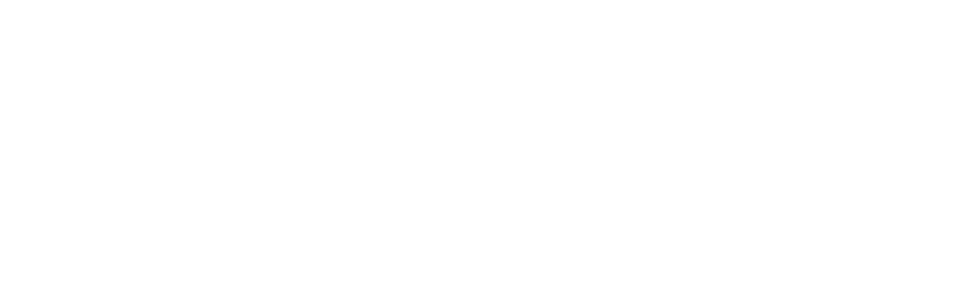
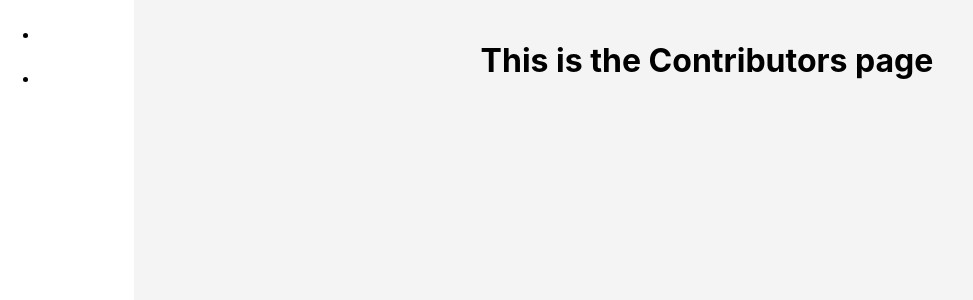
Before and after one commit to TS29TR21/Front-end, a React (Create React App) app in the folder frontend-bananaboat/: page /contributors-page in a window 1280 px wide. Before the commit this address had no page. Shown: the top 300 px of the page, without its empty margins (0-973 px from the left). Built offline with nearby package versions, Linux system fonts and the light colour scheme.

Commit message:
Updated The OER, SDL, FAQ and About

```diff
--- a/frontend-bananaboat/src/App.js
+++ b/frontend-bananaboat/src/App.js
@@ -14,6 +14,9 @@
 import SubjectView from "./components/subject-view.js";
 import FAQ from "./components/faq.js";
 import AboutUs from "./components/about-us.js";
+import OER from "./components/oer.js";
+import Contributors from "./components/contributors.js";
+import Self from "./components/sdl.js";
 
 function App() {
   return (
@@ -34,6 +37,9 @@
             <Route path="/subject-view-page" element={<SubjectView />} />
             <Route path="/faq-page" element={<FAQ />} />
             <Route path="/about-us-page" element={<AboutUs />} />
+            <Route path="/oer-page" element={<OER />} />
+            <Route path="/contributors-page" element={<Contributors />} />
+            <Route path="/self-page" element={<Self />} />
             <Route
               path="/file-upload-page"
               element={<UploadTaggingResource />}
--- a/frontend-bananaboat/src/components/contributors.js
+++ b/frontend-bananaboat/src/components/contributors.js
@@ -0,0 +1,118 @@
+import React, { useState } from "react";
+import { Link } from "react-router-dom"; // Ensure react-router-dom is installed
+
+const Contributors = () => {
+  const [searchQuery, setSearchQuery] = useState("");
+
+  const handleSearch = (e) => {
+    e.preventDefault();
+    // Handle search logic here (e.g., filtering subjects)
+    console.log("Search query:", searchQuery);
+  };
+
+  return (
+    <div style={styles.pageContainer}>
+      <nav style={styles.navigation}>
+        <ul style={styles.navList}>
+          <li style={styles.sidebarListItem}>
+            <Link to="/about-us-page" style={styles.link}>
+              About Us
+            </Link>
+          </li>
+          <li style={styles.navItem}>
+            <Link to="/faq-page" style={styles.link}>
+              FAQ
+            </Link>
+          </li>
+        </ul>
+      </nav>
+      {/* Main Content */}
+      <main style={styles.mainContent}>
+        <header style={styles.header}>
+          <h1>This is the Contributors page</h1>
+        </header>
+      </main>
+    </div>
+  );
+};
+
+// Styles for the page
+const styles = {
+  pageContainer: {
+    display: "flex",
+    height: "100vh",
+  },
+  sidebar: {
+    width: "200px", // Reduced width
+    backgroundColor: "#2c2c2c",
+    padding: "10px", // Reduced padding
+    color: "white",
+  },
+  sidebarList: {
+    listStyleType: "none",
+    padding: 0,
+  },
+  sidebarListItem: {
+    marginBottom: "8px", // Reduced margin
+  },
+  link: {
+    color: "white",
+    textDecoration: "none",
+    padding: "8px 12px", // Reduced padding for links
+    borderRadius: "4px",
+    display: "block",
+    transition: "background-color 0.3s, transform 0.3s", // Add transition for smooth hover effect
+  },
+  // Add hover effect using pseudo-element in CSS
+  linkHover: {
+    backgroundColor: "#4CAF50",
+    transform: "scale(1.05)", // Slightly enlarge on hover
+  },
+  mainContent: {
+    flex: 1,
+    padding: "20px",
+    backgroundColor: "#f4f4f4",
+    overflowY: "auto",
+  },
+  header: {
+    textAlign: "center",
+    paddingBottom: "20px",
+  },
+  searchSection: {
+    display: "flex",
+    justifyContent: "center",
+    marginBottom: "20px",
+  },
+  searchInput: {
+    padding: "10px",
+    width: "250px", // Adjusted width for search input
+    borderRadius: "4px",
+    border: "1px solid #ccc",
+    marginRight: "10px",
+  },
+  searchButton: {
+    padding: "10px 15px",
+    backgroundColor: "#4CAF50",
+    color: "white",
+    border: "none",
+    borderRadius: "4px",
+    cursor: "pointer",
+  },
+  banner: {
+    display: "flex",
+    alignItems: "center",
+    justifyContent: "center",
+    backgroundColor: "#e4e4e4",
+    padding: "20px",
+    borderRadius: "8px",
+    marginBottom: "30px",
+  },
+  bannerText: {
+    textAlign: "left",
+  },
+  navSection: {
+    textAlign: "center",
+  },
+};
+
+export default Contributors;
--- a/frontend-bananaboat/src/components/home.js
+++ b/frontend-bananaboat/src/components/home.js
@@ -32,17 +32,17 @@
               </Link>
             </li>
             <li style={styles.sidebarListItem}>
-              <Link to="/other-oers" style={styles.link}>
+              <Link to="/oer-page" style={styles.link}>
                 Other Useful OERs
               </Link>
             </li>
             <li style={styles.sidebarListItem}>
-              <Link to="/contributors" style={styles.link}>
+              <Link to="/contributors-page" style={styles.link}>
                 Contributors
               </Link>
             </li>
             <li style={styles.sidebarListItem}>
-              <Link to="/self-directed-learning" style={styles.link}>
+              <Link to="/self-page" style={styles.link}>
                 Self-Directed Learning
               </Link>
             </li>
--- a/frontend-bananaboat/src/components/oer.js
+++ b/frontend-bananaboat/src/components/oer.js
@@ -12,6 +12,20 @@
 
   return (
     <div style={styles.pageContainer}>
+      <nav style={styles.navigation}>
+        <ul style={styles.navList}>
+          <li style={styles.sidebarListItem}>
+            <Link to="/about-us-page" style={styles.link}>
+              About Us
+            </Link>
+          </li>
+          <li style={styles.navItem}>
+            <Link to="/faq-page" style={styles.link}>
+              FAQ
+            </Link>
+          </li>
+        </ul>
+      </nav>
       {/* Main Content */}
       <main style={styles.mainContent}>
         <header style={styles.header}>
--- a/frontend-bananaboat/src/components/sdl.js
+++ b/frontend-bananaboat/src/components/sdl.js
@@ -0,0 +1,104 @@
+import React, { useState } from "react";
+import { Link } from "react-router-dom"; // Ensure react-router-dom is installed
+
+const Self = () => {
+  const [searchQuery, setSearchQuery] = useState("");
+
+  const handleSearch = (e) => {
+    e.preventDefault();
+    // Handle search logic here (e.g., filtering subjects)
+    console.log("Search query:", searchQuery);
+  };
+
+  return (
+    <div style={styles.pageContainer}>
+      {/* Main Content */}
+      <main style={styles.mainContent}>
+        <header style={styles.header}>
+          <h1>This is the Self-Directed Learning page</h1>
+        </header>
+      </main>
+    </div>
+  );
+};
+
+// Styles for the page
+const styles = {
+  pageContainer: {
+    display: "flex",
+    height: "100vh",
+  },
+  sidebar: {
+    width: "200px", // Reduced width
+    backgroundColor: "#2c2c2c",
+    padding: "10px", // Reduced padding
+    color: "white",
+  },
+  sidebarList: {
+    listStyleType: "none",
+    padding: 0,
+  },
+  sidebarListItem: {
+    marginBottom: "8px", // Reduced margin
+  },
+  link: {
+    color: "white",
+    textDecoration: "none",
+    padding: "8px 12px", // Reduced padding for links
+    borderRadius: "4px",
+    display: "block",
+    transition: "background-color 0.3s, transform 0.3s", // Add transition for smooth hover effect
+  },
+  // Add hover effect using pseudo-element in CSS
+  linkHover: {
+    backgroundColor: "#4CAF50",
+    transform: "scale(1.05)", // Slightly enlarge on hover
+  },
+  mainContent: {
+    flex: 1,
+    padding: "20px",
+    backgroundColor: "#f4f4f4",
+    overflowY: "auto",
+  },
+  header: {
+    textAlign: "center",
+    paddingBottom: "20px",
+  },
+  searchSection: {
+    display: "flex",
+    justifyContent: "center",
+    marginBottom: "20px",
+  },
+  searchInput: {
+    padding: "10px",
+    width: "250px", // Adjusted width for search input
+    borderRadius: "4px",
+    border: "1px solid #ccc",
+    marginRight: "10px",
+  },
+  searchButton: {
+    padding: "10px 15px",
+    backgroundColor: "#4CAF50",
+    color: "white",
+    border: "none",
+    borderRadius: "4px",
+    cursor: "pointer",
+  },
+  banner: {
+    display: "flex",
+    alignItems: "center",
+    justifyContent: "center",
+    backgroundColor: "#e4e4e4",
+    padding: "20px",
+    borderRadius: "8px",
+    marginBottom: "30px",
+  },
+  bannerText: {
+    textAlign: "left",
+  },
+  navSection: {
+    textAlign: "center",
+  },
+};
+
+export default Self;
```
